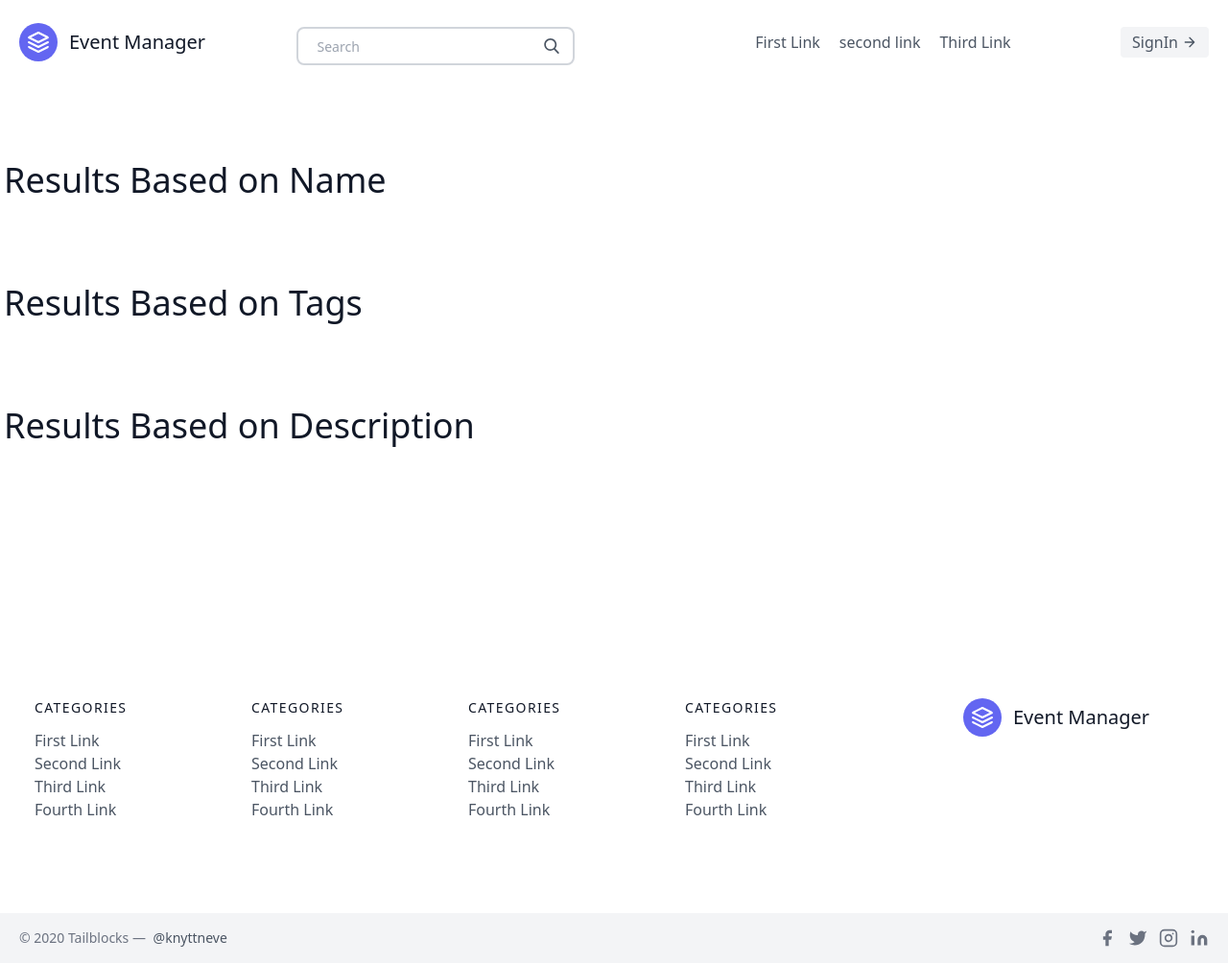
After one commit to animebar/dbms_project, a Django app: template EMS/home/templates/home/search_events.html in a window 1280 px wide. The commit adds this page. Shown: the whole page at 96% size. Run offline with Django 3.2, Linux system fonts and the light colour scheme; the template is opened without the code that fills it, so the values that code supplies are empty; some libraries are stand-ins or nearby versions.

Commit message:
Implemented Search Bar

```diff
--- a/EMS/home/templates/home/base.html
+++ b/EMS/home/templates/home/base.html
@@ -23,6 +23,8 @@
             <span class="ml-3 text-xl">Event Manager</span>
         </a>
         <div class="pt-2 relative mx-auto text-gray-600">
+            <form method = "POST" action = "{%url 'home:search'%}">
+                {% csrf_token %}
                 <input class="border-2 border-gray-300 bg-white h-10 px-5 pr-16 rounded-lg text-sm focus:outline-none"
                        type="search" name="search" placeholder="Search">
                 <button type="submit" class="absolute right-0 top-0 mt-5 mr-4">
@@ -34,13 +36,14 @@
                                     d="M55.146,51.887L41.588,37.786c3.486-4.144,5.396-9.358,5.396-14.786c0-12.682-10.318-23-23-23s-23,10.318-23,23  s10.318,23,23,23c4.761,0,9.298-1.436,13.177-4.162l13.661,14.208c0.571,0.593,1.339,0.92,2.162,0.92  c0.779,0,1.518-0.297,2.079-0.837C56.255,54.982,56.293,53.08,55.146,51.887z M23.984,6c9.374,0,17,7.626,17,17s-7.626,17-17,17  s-17-7.626-17-17S14.61,6,23.984,6z" />
                         </svg>
                 </button>
+            </form>
         </div>
         {% if log_in %}
             <nav class="md:ml-auto md:mr-auto flex flex-wrap items-center text-base justify-center">
 
                 <a class="mr-5 hover:text-gray-900">First Link</a>
 
-                <a class="mr-5 hover:text-gray-900" href={% url 'events:add_venue' %}>Add Venue</a>
+                <a class="mr-5 hover:text-gray-900" href="{% url 'events:add_venue' %}">Add Venue</a>
                 <a class="mr-5 hover:text-gray-900" href="{% url 'events:host_event' %}" >Host Event</a>
                 <a class="mr-5 hover:text-gray-900" href="{% url 'user:profile' %}">Profile</a>
             </nav>
--- /dev/null
+++ b/EMS/home/templates/home/search_events.html
@@ -0,0 +1,96 @@
+{%extends 'home/base.html'%}
+{%block content%}
+<section class="text-gray-600 body-font">
+  <div class="container px-5 py-24 mx-auto">
+    <div class="flex flex-wrap -m-4">
+      <div class="flex flex-col text-left w-full mb-20">
+        <h1 class="sm:text-4xl text-3xl font-medium title-font mb-2 text-gray-900">Results Based on Name</h1>
+      </div>
+      {% for event in events %}
+      <div class="p-4 md:w-1/3">
+        <div class="h-full border-2 border-gray-200 border-opacity-60 rounded-lg overflow-hidden">
+          <img class="lg:h-48 md:h-36 w-full object-cover object-center" src="https://dummyimage.com/720x400" alt="blog">
+          <div class="p-6">
+            <h1 class="title-font text-lg font-medium text-gray-900 mb-3">{{event.1}}</h1>
+            <p class="leading-relaxed mb-3">{{event.2}}</p>
+            <div class="flex items-center flex-wrap ">
+              <a href = "{%url 'events:view_event' event.0 %}" class="text-indigo-500 inline-flex items-center md:mb-2 lg:mb-0">Learn More
+                <svg class="w-4 h-4 ml-2" viewBox="0 0 24 24" stroke="currentColor" stroke-width="2" fill="none" stroke-linecap="round" stroke-linejoin="round">
+                  <path d="M5 12h14"></path>
+                  <path d="M12 5l7 7-7 7"></path>
+                </svg>
+              </a>
+              <span class="text-gray-400 mr-3 inline-flex items-center lg:ml-auto md:ml-0 ml-auto leading-none text-sm pr-3 py-1 border-r-2 border-gray-200">
+                  <circle cx="12" cy="12" r="3"></circle>
+                </svg>Cost:{{event.4}}
+              </span>
+              <span class="text-gray-400 inline-flex items-center leading-none text-sm">
+              Time:{{event.3}}
+              </span>
+            </div>
+          </div>
+        </div>
+      </div>
+      {%endfor%}
+    <div class="flex flex-col text-left w-full mb-20">
+      <h1 class="sm:text-4xl text-3xl font-medium title-font mb-2 text-gray-900">Results Based on Tags</h1>
+    </div>
+    {% for event in events_tag_list %}
+      <div class="p-4 md:w-1/3">
+        <div class="h-full border-2 border-gray-200 border-opacity-60 rounded-lg overflow-hidden">
+          <img class="lg:h-48 md:h-36 w-full object-cover object-center" src="https://dummyimage.com/720x400" alt="blog">
+          <div class="p-6">
+            <h1 class="title-font text-lg font-medium text-gray-900 mb-3">{{event.1}}</h1>
+            <p class="leading-relaxed mb-3">{{event.2}}</p>
+            <div class="flex items-center flex-wrap ">
+              <a href = "{%url 'events:view_event' event.0 %}" class="text-indigo-500 inline-flex items-center md:mb-2 lg:mb-0">Learn More
+                <svg class="w-4 h-4 ml-2" viewBox="0 0 24 24" stroke="currentColor" stroke-width="2" fill="none" stroke-linecap="round" stroke-linejoin="round">
+                  <path d="M5 12h14"></path>
+                  <path d="M12 5l7 7-7 7"></path>
+                </svg>
+              </a>
+              <span class="text-gray-400 mr-3 inline-flex items-center lg:ml-auto md:ml-0 ml-auto leading-none text-sm pr-3 py-1 border-r-2 border-gray-200">
+                  <circle cx="12" cy="12" r="3"></circle>
+                </svg>Cost:{{event.4}}
+              </span>
+              <span class="text-gray-400 inline-flex items-center leading-none text-sm">
+              Time:{{event.3}}
+              </span>
+            </div>
+          </div>
+        </div>
+      </div>
+      {%endfor%}
+    <div class="flex flex-col text-left w-full mb-20">
+      <h1 class="sm:text-4xl text-3xl font-medium title-font mb-2 text-gray-900">Results Based on Description</h1>
+    </div>
+    {% for event in events_description_list %}
+      <div class="p-4 md:w-1/3">
+        <div class="h-full border-2 border-gray-200 border-opacity-60 rounded-lg overflow-hidden">
+          <img class="lg:h-48 md:h-36 w-full object-cover object-center" src="https://dummyimage.com/720x400" alt="blog">
+          <div class="p-6">
+            <h1 class="title-font text-lg font-medium text-gray-900 mb-3">{{event.1}}</h1>
+            <p class="leading-relaxed mb-3">{{event.2}}</p>
+            <div class="flex items-center flex-wrap ">
+              <a href = "{%url 'events:view_event' event.0 %}" class="text-indigo-500 inline-flex items-center md:mb-2 lg:mb-0">Learn More
+                <svg class="w-4 h-4 ml-2" viewBox="0 0 24 24" stroke="currentColor" stroke-width="2" fill="none" stroke-linecap="round" stroke-linejoin="round">
+                  <path d="M5 12h14"></path>
+                  <path d="M12 5l7 7-7 7"></path>
+                </svg>
+              </a>
+              <span class="text-gray-400 mr-3 inline-flex items-center lg:ml-auto md:ml-0 ml-auto leading-none text-sm pr-3 py-1 border-r-2 border-gray-200">
+                  <circle cx="12" cy="12" r="3"></circle>
+                </svg>Cost:{{event.4}}
+              </span>
+              <span class="text-gray-400 inline-flex items-center leading-none text-sm">
+              Time:{{event.3}}
+              </span>
+            </div>
+          </div>
+        </div>
+      </div>
+      {%endfor%}
+    </div>
+  </div>
+</section>
+{%endblock%}
--- a/EMS/home/urls.py
+++ b/EMS/home/urls.py
@@ -5,4 +5,5 @@ from . import views
 app_name = 'home'
 urlpatterns = [
     path('', views.home, name='EMS-home'),
+    path('search/', views.search_results, name = 'search')
 ]
```
Also changed, not shown: EMS/home/views.py (+63 -2 lines). Lines whose indentation alone changed are shown as unchanged.
